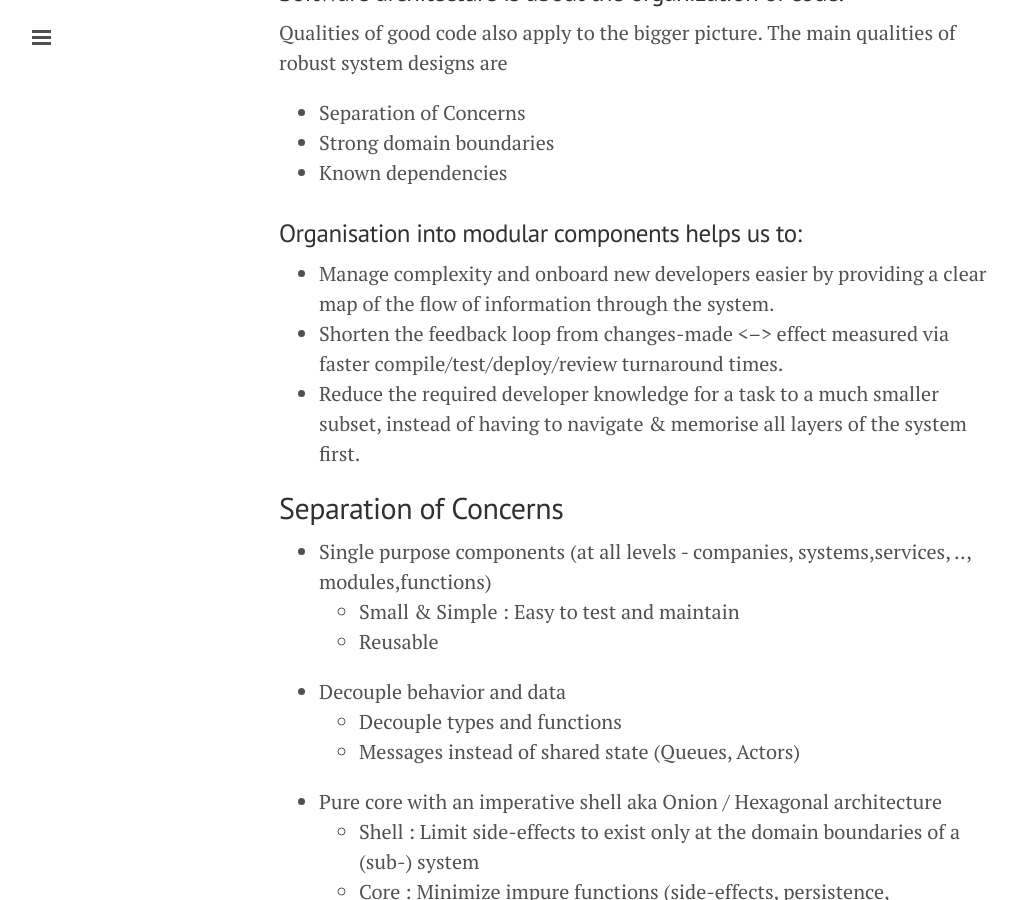
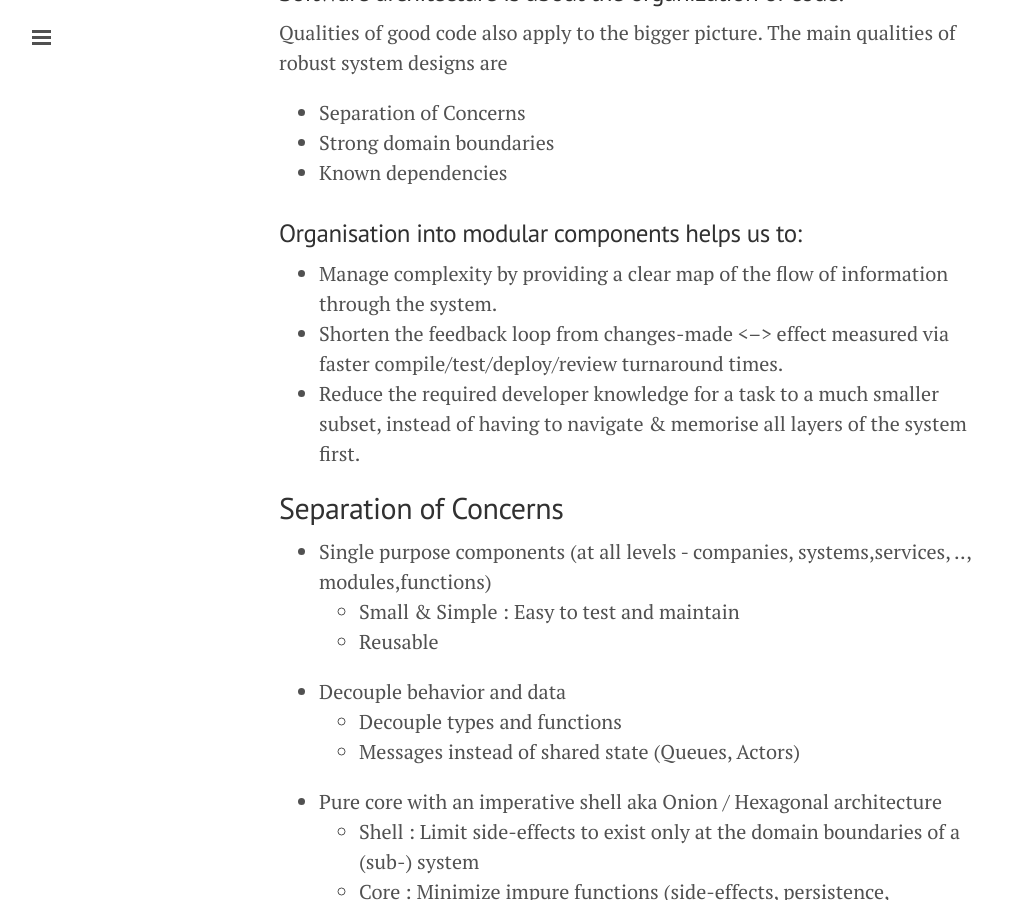
Before and after one commit to ideaflare/ideaflare.github.io, a Jekyll site: the page built from _posts/2017-06-19-architecture.markdown, in a window 1280 px wide and 900 px high, scrolled down 393 px. Shown: the whole window, without its empty margins (1-1018 px from the left). Built offline with Jekyll 4.4.1, drawn with Linux system fonts in a browser that asks for light colours.

Commit message:
Update 2017-06-19-architecture.markdown

```diff
--- a/_posts/2017-06-19-architecture.markdown
+++ b/_posts/2017-06-19-architecture.markdown
@@ -16,7 +16,7 @@ Qualities of good code also apply to the bigger picture. The main qualities of r
  * Known dependencies
 
 ### Organisation into modular components helps us to:
- * Manage complexity and onboard new developers easier by providing a clear map of the flow of information through the system.
+ * Manage complexity by providing a clear map of the flow of information through the system.
  * Shorten the feedback loop from changes-made <--> effect measured via faster compile/test/deploy/review turnaround times.
  * Reduce the required developer knowledge for a task to a much smaller subset, instead of having to navigate & memorise all layers of the system first.
 
```
